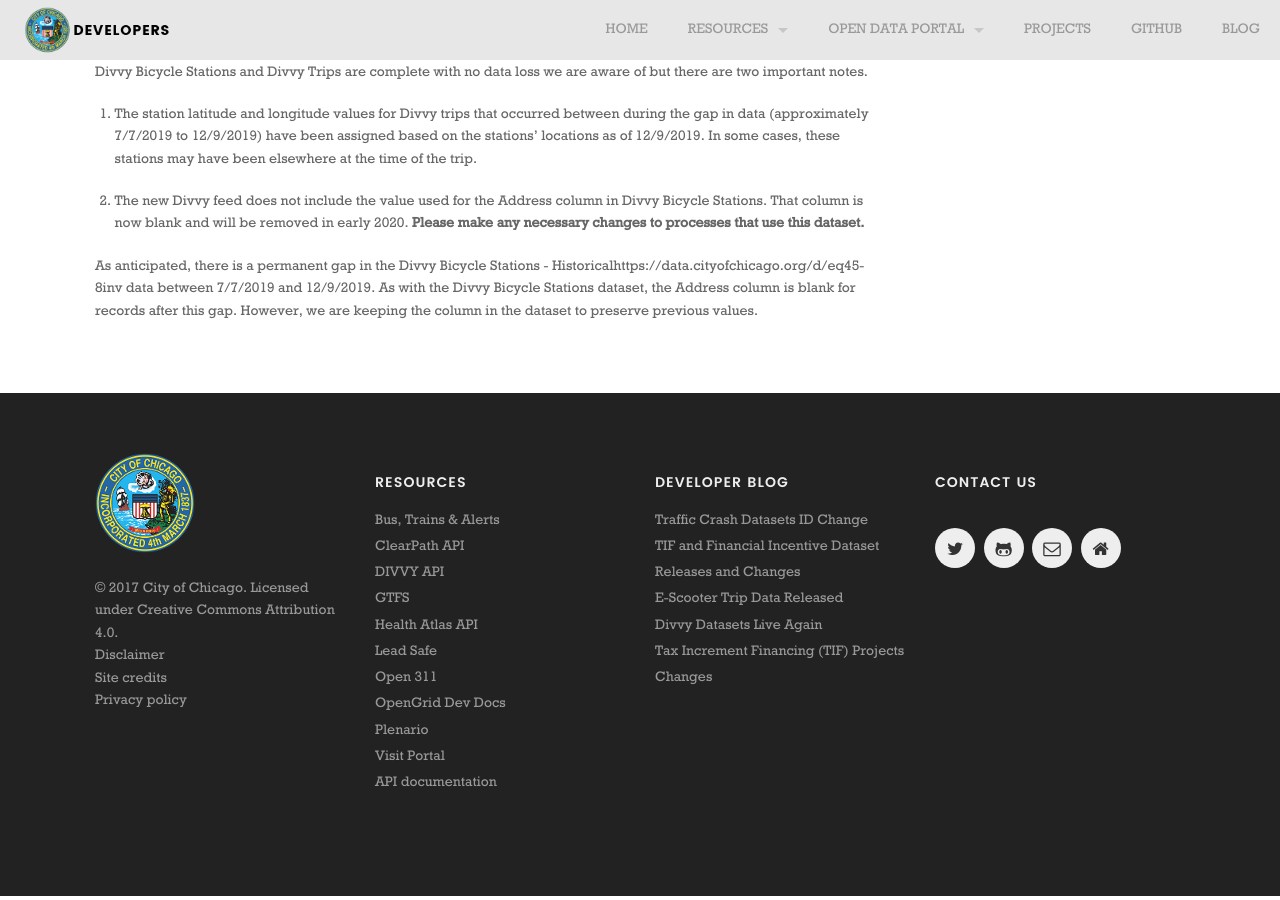
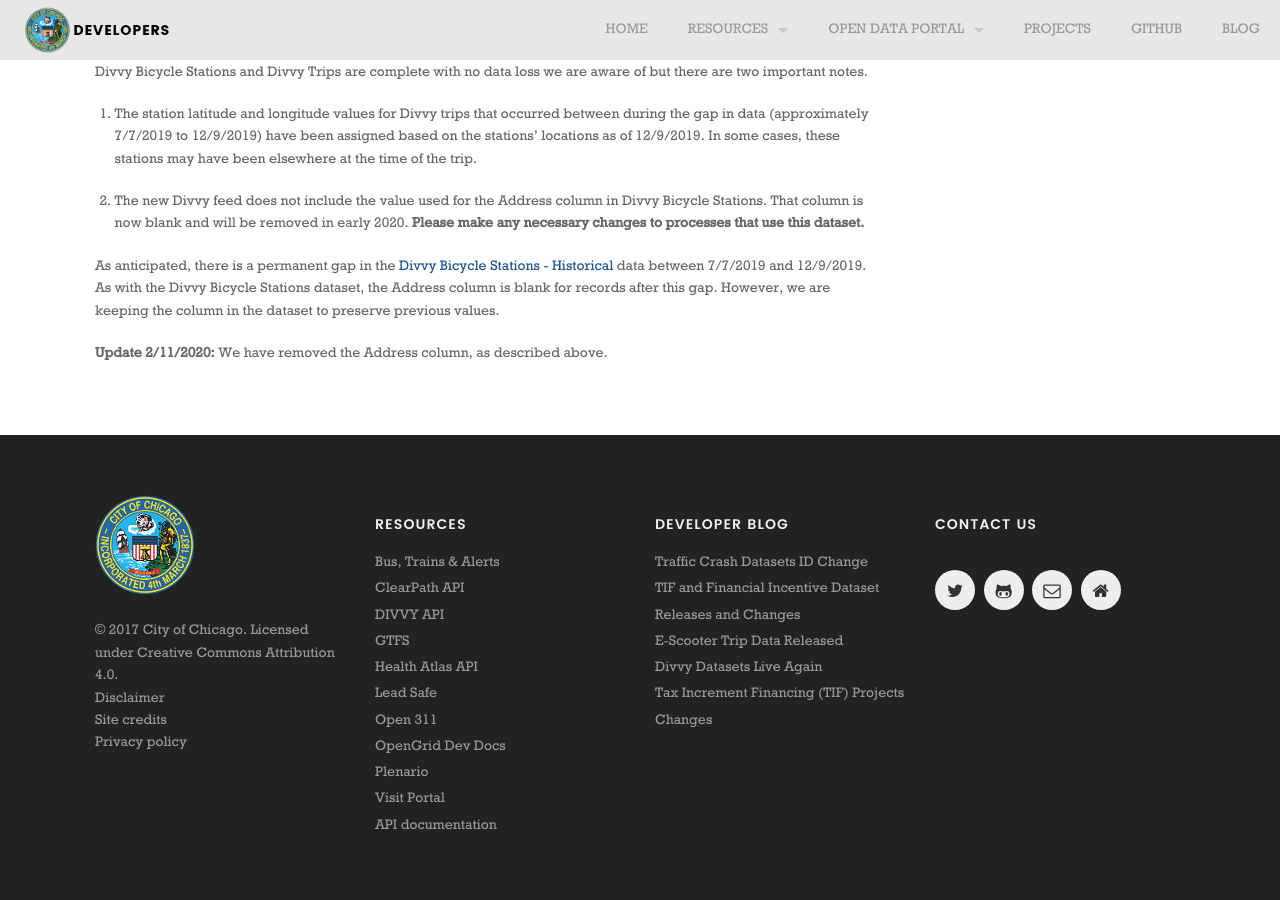
Before and after one commit to Chicago/dev.cityofchicago.org, a Jekyll site: the page built from _posts/2019-12-17-divvy-datasets-revived.md, in a window 1280 px wide and 900 px high, scrolled down 594 px. Built offline with Jekyll 4.4.1, drawn with Linux system fonts in a browser that asks for light colours; some web fonts are replaced.

Commit message:
Update 2019-12-17-divvy-datasets-revived.md
Updated to note the removal of the Address column. Fixed a broken attempt to link to a dataset.

```diff
--- a/_posts/2019-12-17-divvy-datasets-revived.md
+++ b/_posts/2019-12-17-divvy-datasets-revived.md
@@ -32,4 +32,6 @@
 
 2. The new Divvy feed does not include the value used for the Address column in Divvy Bicycle Stations. That column is now blank and will be removed in early 2020. **Please make any necessary changes to processes that use this dataset.**
 
-As anticipated, there is a permanent gap in the Divvy Bicycle Stations - Historicalhttps://data.cityofchicago.org/d/eq45-8inv data between 7/7/2019 and 12/9/2019. As with the Divvy Bicycle Stations dataset, the Address column is blank for records after this gap. However, we are keeping the column in the dataset to preserve previous values.
+As anticipated, there is a permanent gap in the [Divvy Bicycle Stations - Historical](https://data.cityofchicago.org/d/eq45-8inv) data between 7/7/2019 and 12/9/2019. As with the Divvy Bicycle Stations dataset, the Address column is blank for records after this gap. However, we are keeping the column in the dataset to preserve previous values.
+
+**Update 2/11/2020:** We have removed the Address column, as described above.
```
